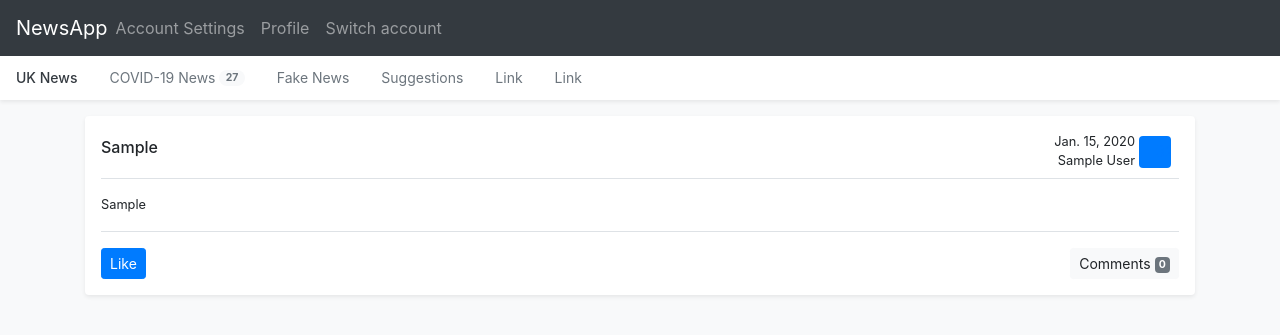
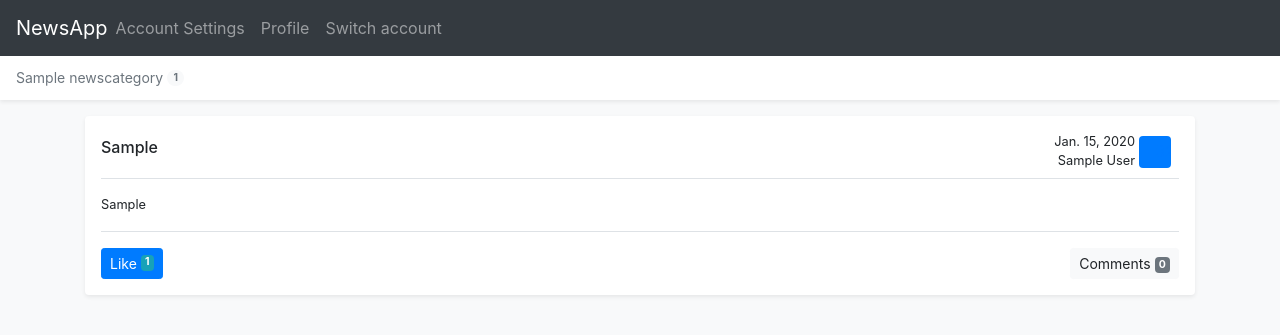
Before and after one commit to Rayaxe2/NewsWebsite, a Django app: page / in a window 1280 px wide. Shown: the top 335 px of the page. Run offline with Django 3.2, Linux system fonts and the light colour scheme; a user stored in the database is signed in; tables that the repository leaves empty hold one stand-in row (values such as "Sample post").

Commit message:
Categories ((dynamic))

```diff
--- a/NewsApp/templates/NewsApp/authenticated.html
+++ b/NewsApp/templates/NewsApp/authenticated.html
@@ -24,15 +24,16 @@
 
 <div class="nav-scroller bg-white shadow-sm">
   <nav class="nav nav-underline">
-    <a class="nav-link active" href="#">UK News</a>
-    <a class="nav-link" href="#">
-      COVID-19 News
-      <span class="badge badge-pill bg-light align-text-bottom">27</span>
-    </a>
-    <a class="nav-link" href="#">Fake News</a>
-    <a class="nav-link" href="#">Suggestions</a>
-    <a class="nav-link" href="#">Link</a>
-    <a class="nav-link" href="#">Link</a>
+    {% for category in categories %}
+        {% if category.article_count > 0 %}
+            <a class="nav-link" href="#">
+                {{ category.title }}
+                <span class="badge badge-pill bg-light align-text-bottom">{{ category.article_count }}</span>
+            </a>
+        {% else %}
+        <a class="nav-link" href="#">{{ category.title }}</a>
+        {% endif %}
+    {% endfor %}
   </nav>
 </div>
 {% endblock %}
--- a/NewsApp/views.py
+++ b/NewsApp/views.py
@@ -1,7 +1,8 @@
 from django.shortcuts import render, redirect
 from django.http import HttpResponse, JsonResponse
 from django.contrib.auth import authenticate, login, logout
-from NewsApp.models import AppUser, NewsArticle
+from django.db.models import Count
+from NewsApp.models import AppUser, NewsArticle, NewsCategory
 
 def authenticated(view):
     # Decorator that protects view from unregistered users.
@@ -69,8 +70,15 @@ def authSignIn(request):
 
 @authenticated
 def news(request, user):
-    articles = NewsArticle.objects.all()
+    categories = NewsCategory.objects.all().annotate(
+        article_count = Count('articles')
+    )
+
+    articles = NewsArticle.objects.all().annotate(
+        like_count = Count('likes')
+    )
     return render(request, 'NewsApp/index.html', {
         'title': 'News',
+        'categories': categories,
         'articles': articles
     })
```
